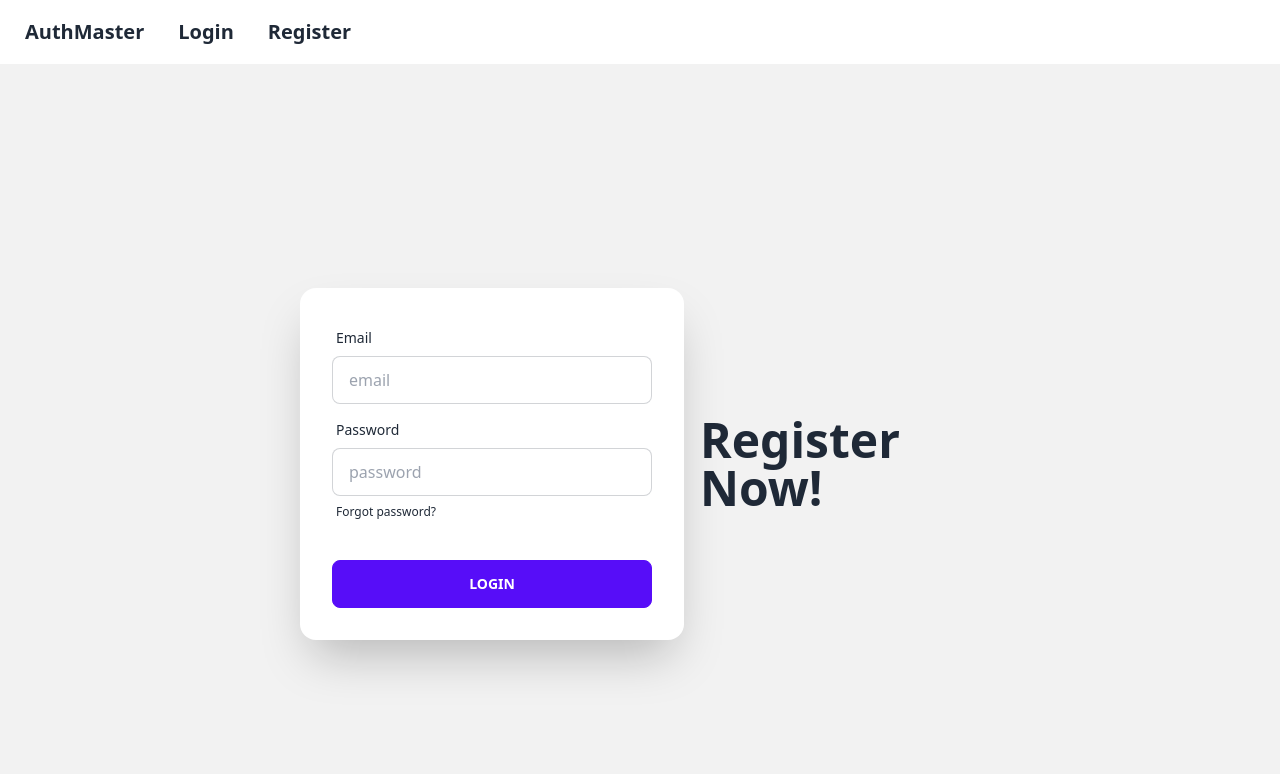
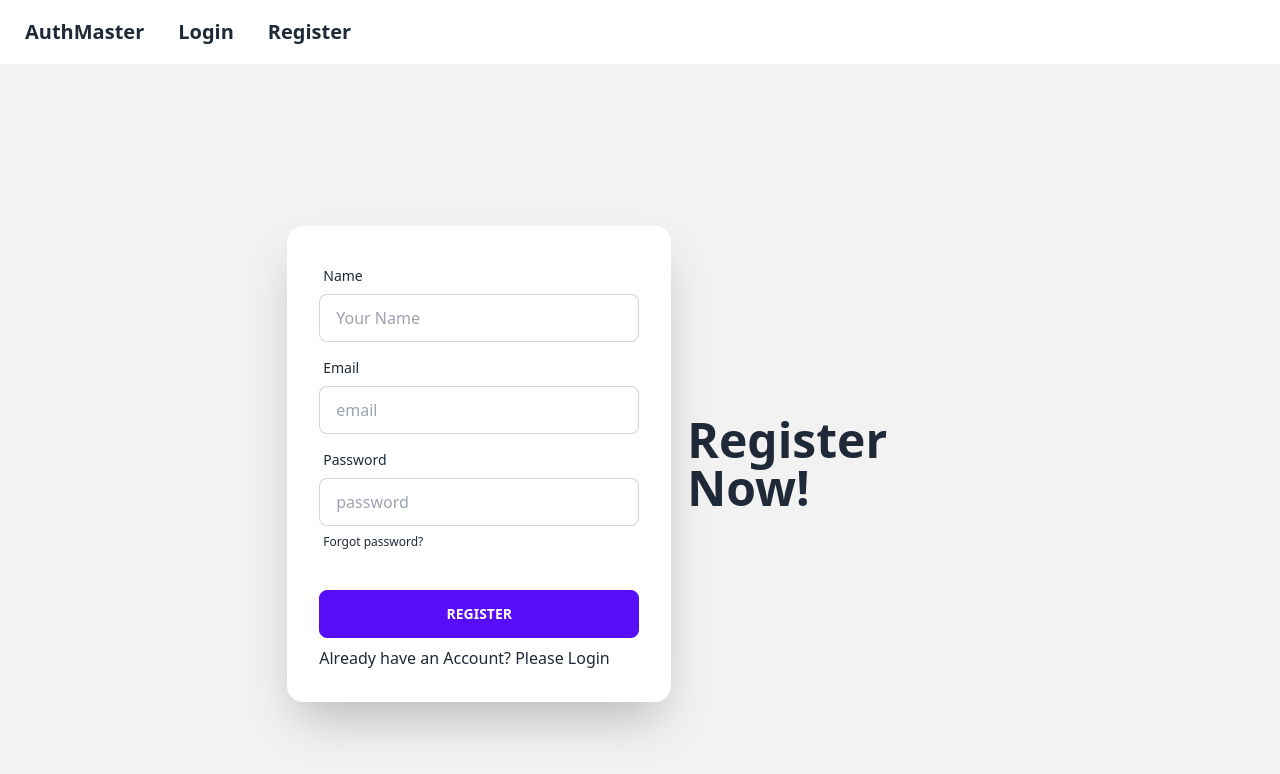
Before and after one commit to ImranSarkerWeb/react-firbase-project, a React (Vite) app: page /register in a window 1280 px wide. Shown: the top 774 px of the page. Built offline with nearby package versions, Linux system fonts and the light colour scheme.

Commit message:
contextAPI created

```diff
--- a/src/components/Home/Home.jsx
+++ b/src/components/Home/Home.jsx
@@ -1,7 +1,9 @@
-import React from "react";
+import React, { useContext } from "react";
+import { AuthContext } from "../providers/AuthProviders";
 
 const Home = () => {
-  return <div>t</div>;
+  const user = useContext(AuthContext);
+  return <div>User Name: {user && <span>{user.displayName}</span>}</div>;
 };
 
 export default Home;
--- a/src/components/Register/Register.jsx
+++ b/src/components/Register/Register.jsx
@@ -1,8 +1,17 @@
 import React from "react";
+import { Link } from "react-router-dom";
 
 const Register = () => {
+  const handleRegister = (event) => {
+    event.preventDefault();
+    const form = event.target;
+    const name = form.name.value;
+    const email = form.email.value;
+    const password = form.password.value;
+    console.log(name, email, password);
+  };
   return (
-    <div className="hero min-h-screen bg-base-200">
+    <form onSubmit={handleRegister} className="hero min-h-screen bg-base-200">
       <div className="hero-content flex-col lg:flex-row-reverse">
         <div className="text-center lg:text-left">
           <h1 className="text-5xl font-bold">Register Now!</h1>
@@ -11,10 +20,22 @@ const Register = () => {
           <div className="card-body">
             <div className="form-control">
               <label className="label">
+                <span className="label-text">Name</span>
+              </label>
+              <input
+                type="text"
+                name="name"
+                placeholder="Your Name"
+                className="input input-bordered"
+              />
+            </div>
+            <div className="form-control">
+              <label className="label">
                 <span className="label-text">Email</span>
               </label>
               <input
                 type="text"
+                name="email"
                 placeholder="email"
                 className="input input-bordered"
               />
@@ -24,8 +45,9 @@ const Register = () => {
                 <span className="label-text">Password</span>
               </label>
               <input
-                type="text"
+                type="password"
                 placeholder="password"
+                name="password"
                 className="input input-bordered"
               />
               <label className="label">
@@ -35,12 +57,15 @@ const Register = () => {
               </label>
             </div>
             <div className="form-control mt-6">
-              <button className="btn btn-primary">Login</button>
+              <button className="btn btn-primary">Register</button>
             </div>
+            <p>
+              Already have an Account? <Link to="/login">Please Login</Link>
+            </p>
           </div>
         </div>
       </div>
-    </div>
+    </form>
   );
 };
 
--- /dev/null
+++ b/src/components/providers/AuthProviders.jsx
@@ -0,0 +1,10 @@
+import React, { createContext } from "react";
+export const AuthContext = createContext(null);
+const AuthProviders = ({ children }) => {
+  const user = {
+    displayName: "Imran Sarker",
+  };
+  return <AuthContext.Provider value={user}>{children}</AuthContext.Provider>;
+};
+
+export default AuthProviders;
--- a/src/main.jsx
+++ b/src/main.jsx
@@ -7,6 +7,8 @@ import Main from "./components/Layout/Main";
 import Home from "./components/Home/Home";
 import Login from "./components/Login/Login";
 import Register from "./components/Register/Register";
+
+import AuthProviders from "./components/providers/AuthProviders";
 const router = createBrowserRouter([
   {
     path: "/",
@@ -30,6 +32,8 @@ const router = createBrowserRouter([
 
 ReactDOM.createRoot(document.getElementById("root")).render(
   <React.StrictMode>
-    <RouterProvider router={router} />
+    <AuthProviders>
+      <RouterProvider router={router} />
+    </AuthProviders>
   </React.StrictMode>
 );
```
